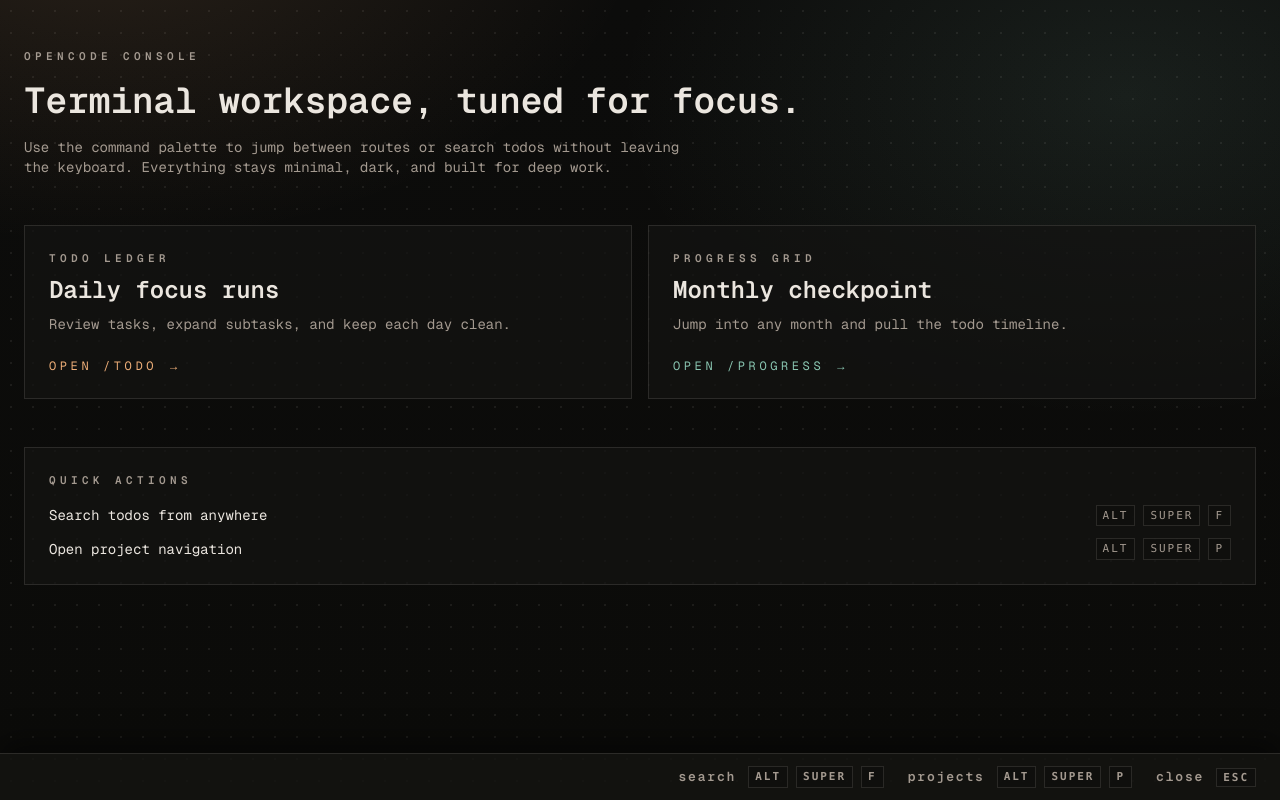
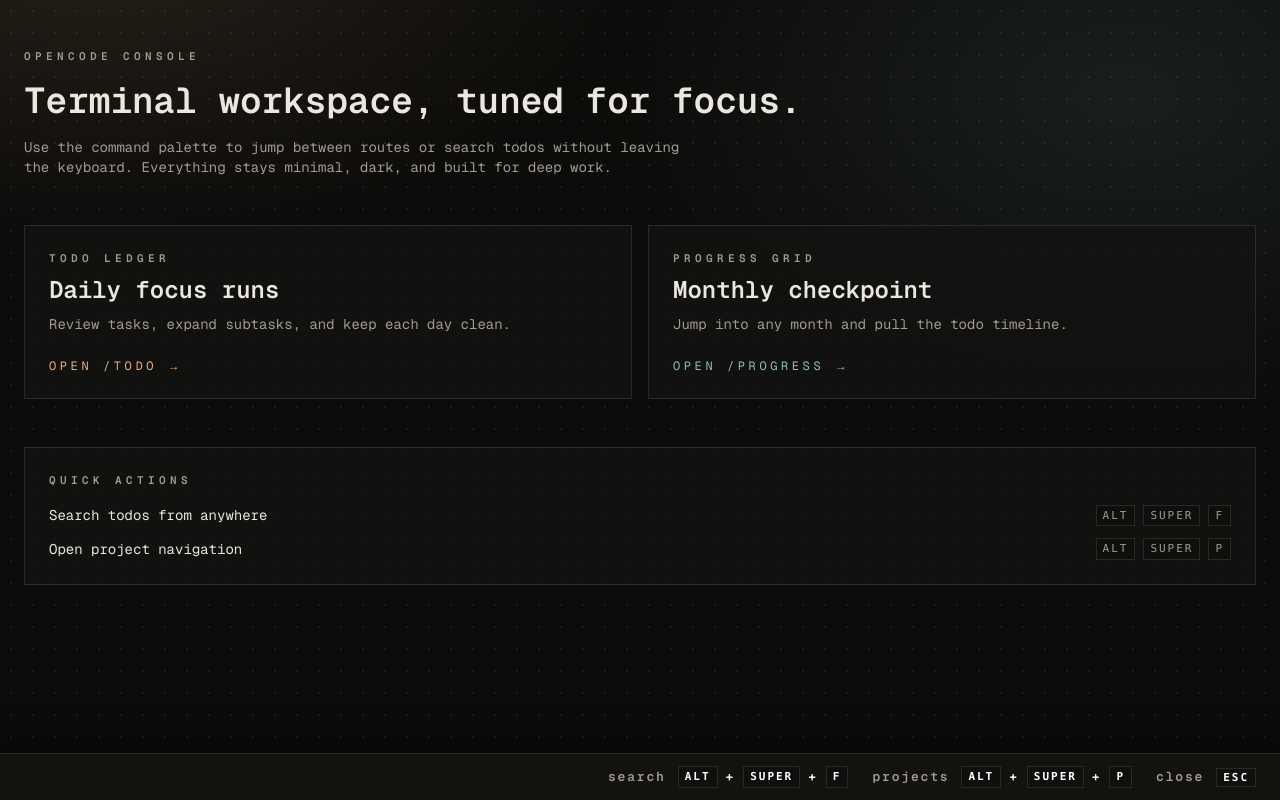
Before and after one commit to code735/streaks, a Next.js app: page / in a window 1280 px wide. Built offline with nearby package versions, Linux system fonts and the light colour scheme.

Commit message:
command styling

```diff
--- a/src/components/GlobalCommandPalette.tsx
+++ b/src/components/GlobalCommandPalette.tsx
@@ -217,9 +217,30 @@ export default function GlobalCommandPalette() {
                 search
               </span>
               <span className="flex items-center gap-2">
-                <kbd className="font-semibold text-[var(--app-fg)]">Alt</kbd>
-                <kbd className="font-semibold text-[var(--app-fg)]">Super</kbd>
-                <kbd className="font-semibold text-[var(--app-fg)]">F</kbd>
+                <kbd
+                  className="border-0 bg-transparent p-0 font-semibold text-white"
+                  style={{ color: "#fff" }}
+                >
+                  Alt
+                </kbd>
+                <span className="font-semibold text-white" style={{ color: "#fff" }}>
+                  +
+                </span>
+                <kbd
+                  className="border-0 bg-transparent p-0 font-semibold text-white"
+                  style={{ color: "#fff" }}
+                >
+                  Super
+                </kbd>
+                <span className="font-semibold text-white" style={{ color: "#fff" }}>
+                  +
+                </span>
+                <kbd
+                  className="border-0 bg-transparent p-0 font-semibold text-white"
+                  style={{ color: "#fff" }}
+                >
+                  F
+                </kbd>
               </span>
             </div>
             <div className="flex items-center gap-3">
@@ -227,9 +248,30 @@ export default function GlobalCommandPalette() {
                 projects
               </span>
               <span className="flex items-center gap-2">
-                <kbd className="font-semibold text-[var(--app-fg)]">Alt</kbd>
-                <kbd className="font-semibold text-[var(--app-fg)]">Super</kbd>
-                <kbd className="font-semibold text-[var(--app-fg)]">P</kbd>
+                <kbd
+                  className="border-0 bg-transparent p-0 font-semibold text-white"
+                  style={{ color: "#fff" }}
+                >
+                  Alt
+                </kbd>
+                <span className="font-semibold text-white" style={{ color: "#fff" }}>
+                  +
+                </span>
+                <kbd
+                  className="border-0 bg-transparent p-0 font-semibold text-white"
+                  style={{ color: "#fff" }}
+                >
+                  Super
+                </kbd>
+                <span className="font-semibold text-white" style={{ color: "#fff" }}>
+                  +
+                </span>
+                <kbd
+                  className="border-0 bg-transparent p-0 font-semibold text-white"
+                  style={{ color: "#fff" }}
+                >
+                  P
+                </kbd>
               </span>
             </div>
             <div className="flex items-center gap-3">
@@ -237,7 +279,12 @@ export default function GlobalCommandPalette() {
                 close
               </span>
               <span>
-                <kbd className="font-semibold text-[var(--app-fg)]">Esc</kbd>
+                <kbd
+                  className="border-0 bg-transparent p-0 font-semibold text-white"
+                  style={{ color: "#fff" }}
+                >
+                  Esc
+                </kbd>
               </span>
             </div>
           </div>
@@ -250,11 +297,11 @@ export default function GlobalCommandPalette() {
           onClick={() => setMode(null)}
         >
           <div
-            className="w-full max-w-2xl border border-[color:var(--app-border)] bg-[color:var(--app-panel)]/95 shadow-[0_24px_80px_rgba(0,0,0,0.55)]"
+            className="w-full max-w-2xl bg-[color:var(--app-panel)]/95 shadow-[0_24px_80px_rgba(0,0,0,0.55)]"
             onClick={(event) => event.stopPropagation()}
           >
             <div className="flex items-center justify-between px-6 pt-5 text-[11px] font-semibold uppercase tracking-[0.4em] text-[var(--app-muted)]">
-              <span>{panelTitle}</span>
+              <span className="text-white">{panelTitle}</span>
               <span className="text-[10px]">esc</span>
             </div>
             <div className="px-6 pt-4">
```
